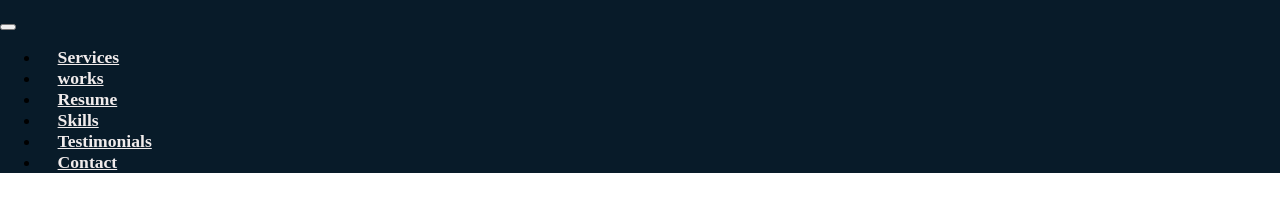
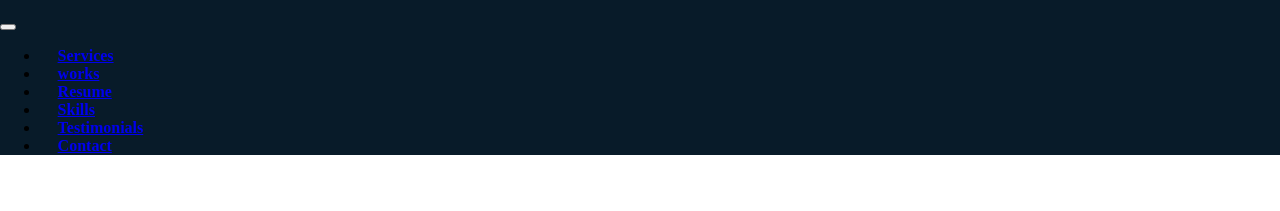
Before and after one commit to himanshujaira/Dream-of-Success, a plain HTML site: page index.html in a window 1280 px wide. Shown: the part 27-238 px from the top of the page. Drawn offline with Linux system fonts and the light colour scheme; files that its build step writes are made by us from their sources.

Commit message:
Update style.css

```diff
--- a/style.css
+++ b/style.css
@@ -12,8 +12,8 @@ body{
 
 }
 .navbar .navbar-nav .nav-item a{
-    color: rgb(241, 236, 236);
-    font-size: 1.1rem;
+    color: (241, 236, 236);
+    font-size: 1.1;
     padding: 1.1rem;
     transition: .3s;
 }
```
